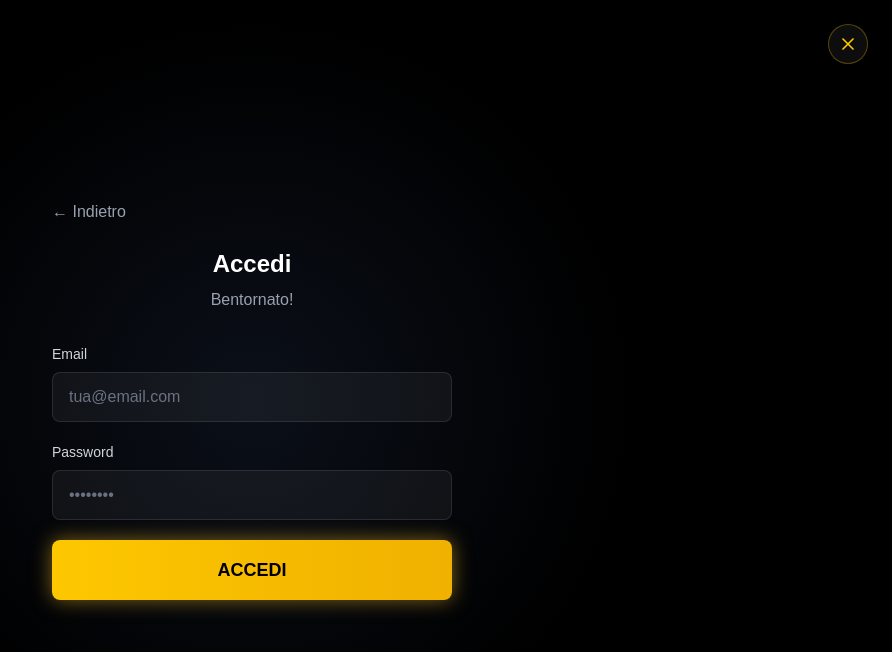
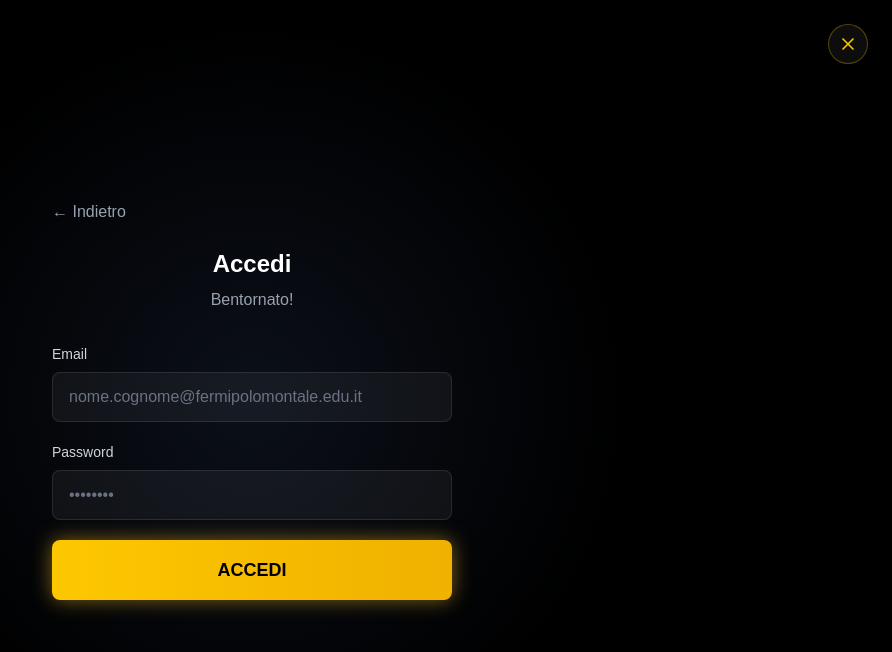
Before and after one commit to deepgufo/Deep, a Next.js app: page /auth in a window 1280 px wide. Both pictures are taken after a click on the button "ACCEDI". Shown: the top 652 px of the page, without its empty margins (388-1280 px from the left). Built offline with nearby package versions, Linux system fonts and the light colour scheme; no server answers.

Commit message:
email scolastica fatta

```diff
--- a/app/auth/page.tsx
+++ b/app/auth/page.tsx
@@ -75,14 +75,11 @@ export default function AuthPage() {
     }
 
     const emailLower = email.toLowerCase();
-    const isSchoolEmail = email.endsWith('.it') &&
-      (emailLower.includes('studenti') ||
-       emailLower.includes('scuola') ||
-       emailLower.includes('istituto') ||
-       emailLower.includes('liceo'));
+    // MODIFICA: Controllo specifico per il dominio richiesto
+    const isSchoolEmail = emailLower.endsWith('@fermipolomontale.edu.it');
 
     if (!isSchoolEmail) {
-      setEmailWarning('Consigliamo di usare la tua email scolastica per entrare nel club');
+      setEmailWarning('Devi usare la tua email @fermipolomontale.edu.it per accedere');
     } else {
       setEmailWarning('');
     }
@@ -91,6 +88,12 @@ export default function AuthPage() {
   const handleSignUp = async (e: React.FormEvent) => {
     e.preventDefault();
     setError('');
+
+    // MODIFICA: Blocco registrazione se il dominio non è corretto
+    if (!signupEmail.toLowerCase().endsWith('@fermipolomontale.edu.it')) {
+      setError('Registrazione consentita solo con email @fermipolomontale.edu.it');
+      return;
+    }
 
     if (signupPassword.length < 6) {
       setError('La password deve contenere almeno 6 caratteri');
@@ -137,6 +140,13 @@ export default function AuthPage() {
   const handleLogin = async (e: React.FormEvent) => {
     e.preventDefault();
     setError('');
+
+    // MODIFICA: Blocco login se il dominio non è corretto
+    if (!loginEmail.toLowerCase().endsWith('@fermipolomontale.edu.it')) {
+      setError('Accesso consentito solo con email @fermipolomontale.edu.it');
+      return;
+    }
+
     setIsLoading(true);
 
     try {
@@ -294,12 +304,13 @@ export default function AuthPage() {
                   value={loginEmail}
                   onChange={(e) => setLoginEmail(e.target.value)}
                   className="w-full px-4 py-3 bg-white/5 border border-white/10 rounded-lg text-white placeholder-gray-500 focus:outline-none focus:border-yellow-400/50 focus:ring-2 focus:ring-yellow-400/20 transition-all"
-                  placeholder="tua@email.com"
+                  placeholder="nome.cognome@fermipolomontale.edu.it"
                   required
                   disabled={isLoading}
                 />
               </div>
 
+              {/* Password field */}
               <div>
                 <label className="block text-sm font-medium text-gray-300 mb-2">Password</label>
                 <input
@@ -355,7 +366,7 @@ export default function AuthPage() {
                     checkEmailType(e.target.value);
                   }}
                   className="w-full px-4 py-3 bg-white/5 border border-white/10 rounded-lg text-white placeholder-gray-500 focus:outline-none focus:border-yellow-400/50 focus:ring-2 focus:ring-yellow-400/20 transition-all"
-                  placeholder="tua@email.com"
+                  placeholder="nome.cognome@fermipolomontale.edu.it"
                   required
                   disabled={isLoading}
                 />
```
